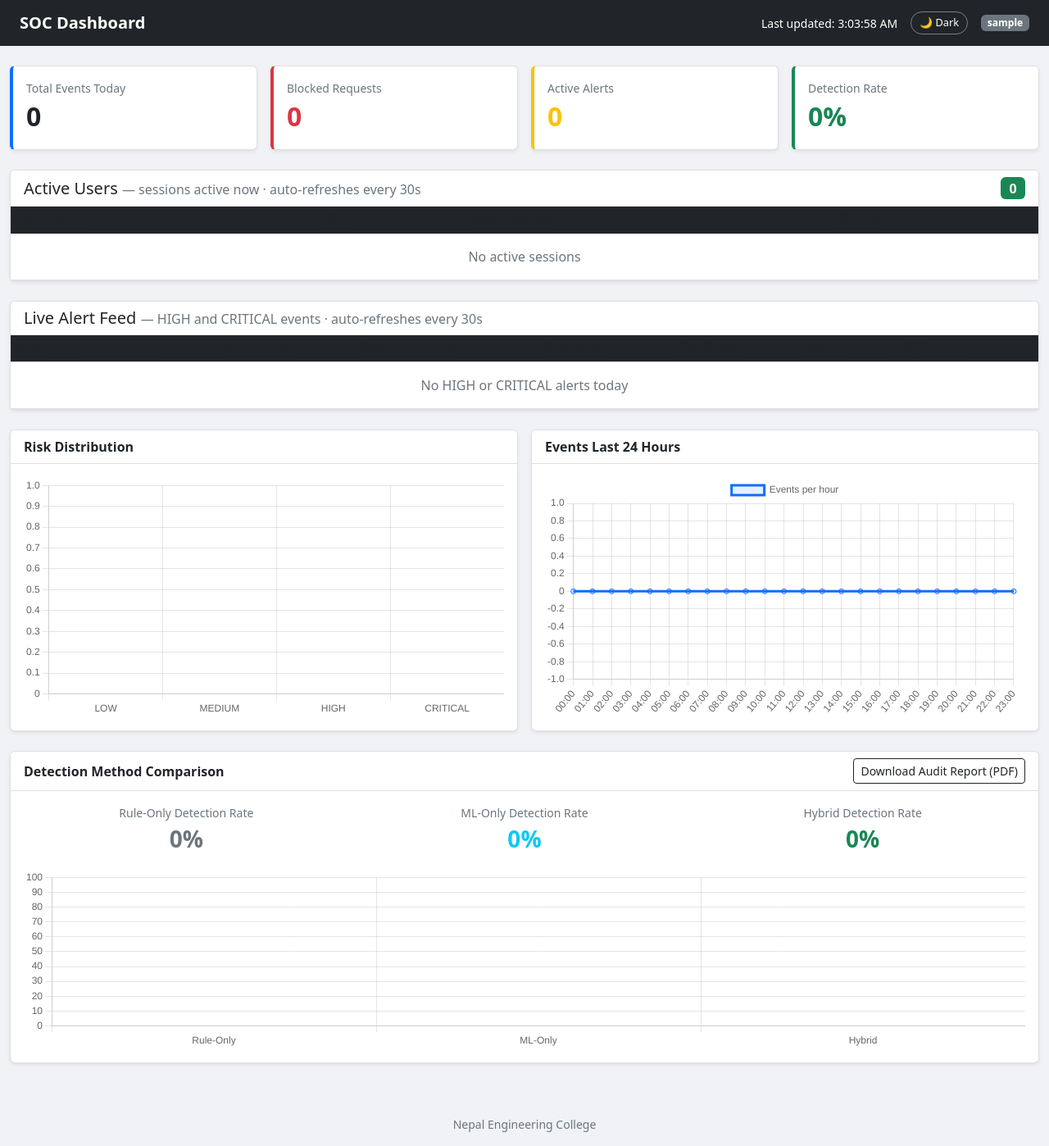
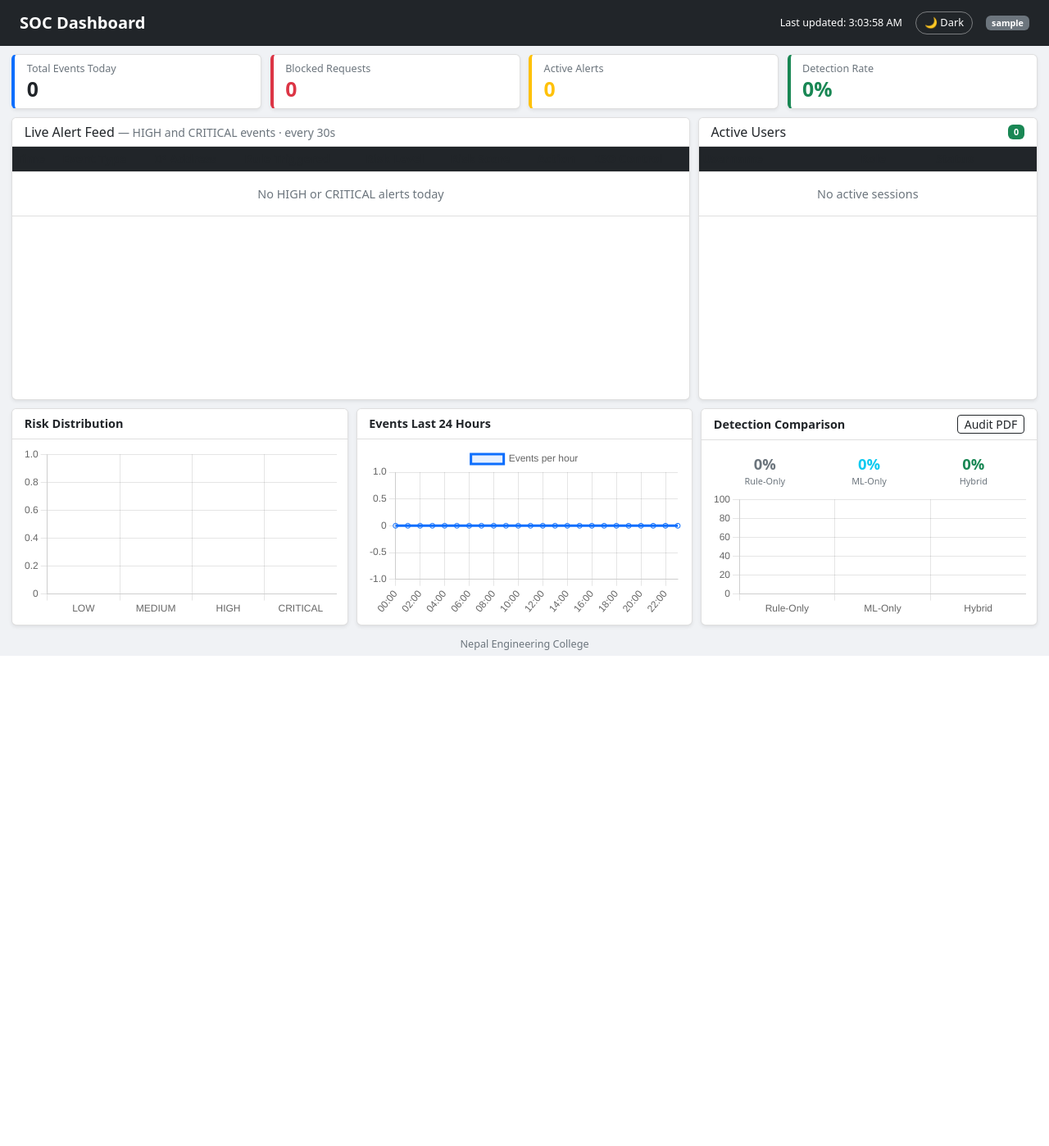
Before and after one commit to diashakya/Hybrid_IDS, a Django app: page /dashboard/ in a window 1280 px wide. Shown: the whole page at 82% size. After the commit the page ends 800 px from the top, so only its background shows below. Run offline with Django 5.2, Linux system fonts and the light colour scheme; the visitor is signed in with stand-in values (Sample User, id 1); data that the repository does not hold is empty; some libraries are stand-ins or nearby versions.

Commit message:
Modified the Dashboard so we don't have to scroll

```diff
--- a/evoting_ids/dashboard/templates/dashboard/index.html
+++ b/evoting_ids/dashboard/templates/dashboard/index.html
@@ -28,10 +28,15 @@
       --color-code:     #79c0ff;
     }
 
+    html, body {
+      height: 100%;
+      margin: 0;
+    }
     body {
       background: var(--bg-body);
       color: var(--color-text);
       transition: background 0.3s, color 0.3s;
+      font-size: 0.9rem;
     }
     .card {
       background: var(--bg-card) !important;
@@ -80,8 +85,6 @@
       padding: 1px 5px;
       border-radius: 3px;
     }
-    .metric-card  { border-left: 4px solid #0d6efd; }
-    .table-responsive { max-height: 380px; overflow-y: auto; }
     footer { color: var(--color-muted) !important; }
     [data-theme="dark"] .btn-outline-dark {
       color: var(--color-text);
@@ -103,12 +106,110 @@
       transition: background 0.2s;
     }
     #theme-toggle:hover { background: rgba(255,255,255,0.15); }
+
+    /* ---- Single-screen SOC layout ---- */
+    .dashboard-shell {
+      height: 100vh;
+      display: flex;
+      flex-direction: column;
+      overflow: hidden;
+    }
+    .soc-navbar { flex: 0 0 auto; padding-top: .5rem; padding-bottom: .5rem; }
+    .main-grid {
+      flex: 1 1 auto;
+      min-height: 0;
+      display: grid;
+      grid-template-rows: auto 1.3fr 1fr;
+      gap: 0.65rem;
+      padding: 0.65rem 0.9rem;
+    }
+    .kpi-row {
+      display: grid;
+      grid-template-columns: repeat(4, 1fr);
+      gap: 0.65rem;
+    }
+    .kpi-card { border-left: 4px solid #0d6efd; }
+    .kpi-card .card-body { padding: 0.5rem 0.9rem; }
+    .kpi-card .kpi-value { font-size: 1.55rem; font-weight: 700; line-height: 1.2; }
+
+    .row-alerts {
+      display: grid;
+      grid-template-columns: 2fr 1fr;
+      gap: 0.65rem;
+      min-height: 0;
+    }
+    .row-charts {
+      display: grid;
+      grid-template-columns: 1fr 1fr 1fr;
+      gap: 0.65rem;
+      min-height: 0;
+    }
+    .panel-card {
+      display: flex;
+      flex-direction: column;
+      height: 100%;
+      min-height: 0;
+    }
+    .panel-card .card-header {
+      flex: 0 0 auto;
+      padding: 0.45rem 0.9rem;
+    }
+    .panel-card .card-body {
+      flex: 1 1 auto;
+      min-height: 0;
+      padding: 0;
+      display: flex;
+      flex-direction: column;
+    }
+    .panel-scroll {
+      flex: 1 1 auto;
+      min-height: 0;
+      overflow: auto;
+    }
+    .panel-scroll table thead th {
+      position: sticky;
+      top: 0;
+      z-index: 1;
+    }
+    .chart-card .card-body {
+      padding: 0.5rem 0.75rem;
+    }
+    .chart-wrap {
+      position: relative;
+      flex: 1 1 auto;
+      min-height: 0;
+      width: 100%;
+    }
+    .comparison-stats {
+      flex: 0 0 auto;
+      padding: 0.4rem 0.2rem 0.2rem;
+    }
+    .comparison-stats .stat-value { font-size: 1.15rem; font-weight: 700; }
+    .comparison-stats .stat-label { font-size: 0.68rem; }
+
+    /* Fall back to a normal scrolling page only on genuinely small (mobile/tablet) screens */
+    @media (max-width: 767.98px) {
+      html, body { height: auto; }
+      .dashboard-shell { height: auto; overflow: visible; }
+      .main-grid { display: block; height: auto; }
+      .kpi-row, .row-alerts, .row-charts {
+        display: grid;
+        grid-template-columns: 1fr;
+        height: auto;
+        margin-bottom: 0.65rem;
+      }
+      .panel-card { height: auto; }
+      .panel-scroll { max-height: 320px; }
+      .chart-wrap { height: 240px; }
+    }
   </style>
 </head>
 <body>
 
+<div class="dashboard-shell">
+
   <!-- Navbar -->
-<nav class="navbar navbar-dark bg-dark px-4">
+  <nav class="navbar navbar-dark bg-dark px-4 soc-navbar">
     <span class="navbar-brand fw-bold">SOC Dashboard</span>
     <div class="d-flex align-items-center gap-3 text-white">
       <small>Last updated: <span id="last-updated">—</span></small>
@@ -117,80 +218,48 @@
     </div>
   </nav>
 
-<div class="container-fluid py-4">
+  <div class="main-grid">
 
-  <!-- Metric Cards -->
-  <div class="row g-3 mb-4">
-    <div class="col-md-3">
-      <div class="card metric-card shadow-sm h-100">
+    <!-- KPI Cards -->
+    <div class="kpi-row">
+      <div class="card kpi-card shadow-sm">
         <div class="card-body">
           <div class="text-muted small">Total Events Today</div>
-          <div class="fs-2 fw-bold" id="total-events">—</div>
+          <div class="kpi-value" id="total-events">—</div>
         </div>
       </div>
-    </div>
-    <div class="col-md-3">
-      <div class="card metric-card shadow-sm h-100" style="border-left-color:#dc3545">
+      <div class="card kpi-card shadow-sm" style="border-left-color:#dc3545">
         <div class="card-body">
           <div class="text-muted small">Blocked Requests</div>
-          <div class="fs-2 fw-bold text-danger" id="blocked-count">—</div>
+          <div class="kpi-value text-danger" id="blocked-count">—</div>
         </div>
       </div>
-    </div>
-    <div class="col-md-3">
-      <div class="card metric-card shadow-sm h-100" style="border-left-color:#ffc107">
+      <div class="card kpi-card shadow-sm" style="border-left-color:#ffc107">
         <div class="card-body">
           <div class="text-muted small">Active Alerts</div>
-          <div class="fs-2 fw-bold text-warning" id="alert-count">—</div>
+          <div class="kpi-value text-warning" id="alert-count">—</div>
         </div>
       </div>
-    </div>
-    <div class="col-md-3">
-      <div class="card metric-card shadow-sm h-100" style="border-left-color:#198754">
+      <div class="card kpi-card shadow-sm" style="border-left-color:#198754">
         <div class="card-body">
           <div class="text-muted small">Detection Rate</div>
-          <div class="fs-2 fw-bold text-success" id="detection-rate">—</div>
-        </div>
+          <div class="kpi-value text-success" id="detection-rate">—</div>
         </div>
       </div>
     </div>
 
-  <!-- Active Users -->
-  <div class="card shadow-sm mb-4">
-    <div class="card-header bg-white d-flex justify-content-between align-items-center">
-      <h5 class="mb-0">Active Users
-        <small class="text-muted fw-normal fs-6"> — sessions active now · auto-refreshes every 30s</small>
-      </h5>
-      <span class="badge bg-success fs-6" id="active-user-count">0</span>
+    <!-- Live Alert Feed + Active Users -->
+    <div class="row-alerts">
+      <div class="card shadow-sm panel-card">
+        <div class="card-header bg-white">
+          <h6 class="mb-0">Live Alert Feed
+            <small class="text-muted fw-normal"> — HIGH and CRITICAL events · every 30s</small>
+          </h6>
         </div>
-    <div class="card-body p-0">
+        <div class="card-body">
+          <div class="panel-scroll">
             <table class="table table-hover table-sm mb-0">
               <thead class="table-dark">
-          <tr>
-            <th>Username</th>
-            <th>Role</th>
-            <th>Last Activity</th>
-            <th>Status</th>
-          </tr>
-        </thead>
-        <tbody id="active-users-body">
-          <tr><td colspan="4" class="text-center text-muted py-3">Loading...</td></tr>
-        </tbody>
-      </table>
-    </div>
-  </div>
-
-  <!-- Alert Table -->
-  <div class="card shadow-sm mb-4">
-    <div class="card-header bg-white">
-      <h5 class="mb-0">Live Alert Feed
-        <small class="text-muted fw-normal fs-6"> — HIGH and CRITICAL events · auto-refreshes every 30s</small>
-      </h5>
-    </div>
-    <div class="card-body p-0">
-      <div class="table-responsive">
-        <table class="table table-hover table-sm mb-0">
-          <thead class="table-dark sticky-top">
                 <tr>
                   <th>Time</th>
                   <th>Event Type</th>
@@ -210,57 +279,79 @@
         </div>
       </div>
 
-  <!-- Charts -->
-  <div class="row g-3 mb-4">
-    <div class="col-md-6">
-      <div class="card shadow-sm h-100">
-        <div class="card-header bg-white"><strong>Risk Distribution</strong></div>
+      <div class="card shadow-sm panel-card">
+        <div class="card-header bg-white d-flex justify-content-between align-items-center">
+          <h6 class="mb-0">Active Users</h6>
+          <span class="badge bg-success" id="active-user-count">0</span>
+        </div>
         <div class="card-body">
-          <canvas id="riskChart"></canvas>
-        </div>
-      </div>
-    </div>
-    <div class="col-md-6">
-      <div class="card shadow-sm h-100">
-        <div class="card-header bg-white"><strong>Events Last 24 Hours</strong></div>
-        <div class="card-body">
-          <canvas id="hourlyChart"></canvas>
+          <div class="panel-scroll">
+            <table class="table table-hover table-sm mb-0">
+              <thead class="table-dark">
+                <tr>
+                  <th>Username</th>
+                  <th>Role</th>
+                  <th>Status</th>
+                </tr>
+              </thead>
+              <tbody id="active-users-body">
+                <tr><td colspan="3" class="text-center text-muted py-3">Loading...</td></tr>
+              </tbody>
+            </table>
           </div>
         </div>
       </div>
     </div>
 
-  <!-- Detection Comparison -->
-  <div class="card shadow-sm mb-4">
-    <div class="card-header bg-white d-flex justify-content-between align-items-center">
-      <strong>Detection Method Comparison</strong>
-      <a href="/api/audit-report/" class="btn btn-sm btn-outline-dark">Download Audit Report (PDF)</a>
-    </div>
+    <!-- Charts + Detection Comparison -->
+    <div class="row-charts">
+      <div class="card shadow-sm panel-card chart-card">
+        <div class="card-header bg-white"><strong>Risk Distribution</strong></div>
         <div class="card-body">
-      <div class="row g-3 mb-3">
-        <div class="col-md-4 text-center">
-          <div class="text-muted small">Rule-Only Detection Rate</div>
-          <div class="fs-3 fw-bold text-secondary" id="rule-rate">—</div>
-        </div>
-        <div class="col-md-4 text-center">
-          <div class="text-muted small">ML-Only Detection Rate</div>
-          <div class="fs-3 fw-bold text-info" id="ml-rate">—</div>
-        </div>
-        <div class="col-md-4 text-center">
-          <div class="text-muted small">Hybrid Detection Rate</div>
-          <div class="fs-3 fw-bold text-success" id="hybrid-rate">—</div>
-        </div>
-      </div>
-      <canvas id="comparisonChart" style="max-height:220px"></canvas>
+          <div class="chart-wrap"><canvas id="riskChart"></canvas></div>
         </div>
       </div>
 
-</div><!-- end container-fluid -->
+      <div class="card shadow-sm panel-card chart-card">
+        <div class="card-header bg-white"><strong>Events Last 24 Hours</strong></div>
+        <div class="card-body">
+          <div class="chart-wrap"><canvas id="hourlyChart"></canvas></div>
+        </div>
+      </div>
+
+      <div class="card shadow-sm panel-card chart-card">
+        <div class="card-header bg-white d-flex justify-content-between align-items-center">
+          <strong>Detection Comparison</strong>
+          <a href="/api/audit-report/" class="btn btn-sm btn-outline-dark py-0">Audit PDF</a>
+        </div>
+        <div class="card-body">
+          <div class="comparison-stats row g-1 text-center">
+            <div class="col-4">
+              <div class="stat-value text-secondary" id="rule-rate">—</div>
+              <div class="stat-label text-muted">Rule-Only</div>
+            </div>
+            <div class="col-4">
+              <div class="stat-value text-info" id="ml-rate">—</div>
+              <div class="stat-label text-muted">ML-Only</div>
+            </div>
+            <div class="col-4">
+              <div class="stat-value text-success" id="hybrid-rate">—</div>
+              <div class="stat-label text-muted">Hybrid</div>
+            </div>
+          </div>
+          <div class="chart-wrap"><canvas id="comparisonChart"></canvas></div>
+        </div>
+      </div>
+    </div>
+
+  </div><!-- end main-grid -->
 
   <!-- Footer -->
-<footer class="text-center text-muted py-3 small">
+  <footer class="text-center text-muted py-1 small d-none d-lg-block">
     Nepal Engineering College
   </footer>
+
+</div><!-- end dashboard-shell -->
 
 <script src="https://cdn.jsdelivr.net/npm/bootstrap@5.3.3/dist/js/bootstrap.bundle.min.js"></script>
 <script>
@@ -364,7 +455,11 @@
             labels: riskLabels,
             datasets: [{ label: 'Events', data: riskData, backgroundColor: riskColors }]
           },
-          options: { responsive: true, plugins: { legend: { display: false } } }
+          options: {
+            responsive: true,
+            maintainAspectRatio: false,
+            plugins: { legend: { display: false } }
+          }
         });
       }
 
@@ -389,7 +484,7 @@
               tension: 0.3,
             }]
           },
-          options: { responsive: true }
+          options: { responsive: true, maintainAspectRatio: false }
         });
       }
 
@@ -423,6 +518,7 @@
           },
           options: {
             responsive: true,
+            maintainAspectRatio: false,
             scales: { y: { beginAtZero: true, max: 100 } },
             plugins: { legend: { display: false } }
           }
@@ -440,7 +536,7 @@
       document.getElementById('active-user-count').textContent = users.length;
 
       if (users.length === 0) {
-        tbody.innerHTML = '<tr><td colspan="4" class="text-center text-muted py-3">No active sessions</td></tr>';
+        tbody.innerHTML = '<tr><td colspan="3" class="text-center text-muted py-3">No active sessions</td></tr>';
         return;
       }
 
@@ -448,7 +544,6 @@
         <tr>
           <td><strong>${u.username}</strong></td>
           <td><span class="badge bg-secondary">${u.role}</span></td>
-          <td class="text-muted">${u.last_activity}</td>
           <td>
             ${u.status === 'ACTIVE'
               ? '<span class="badge bg-success">&#9679; ACTIVE</span>'
```
Lines whose indentation alone changed are shown as unchanged.
